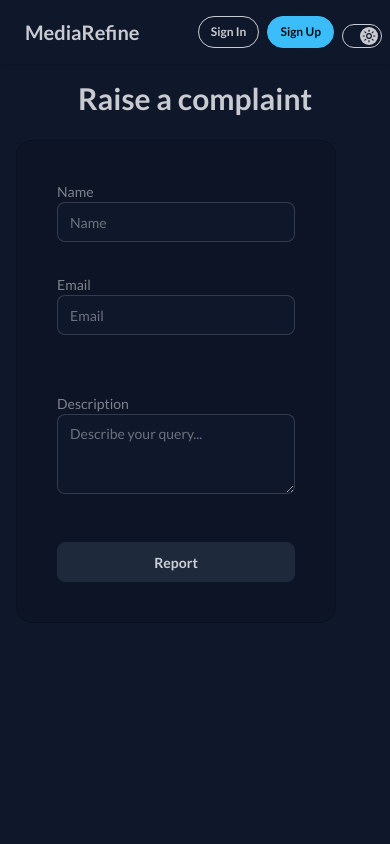
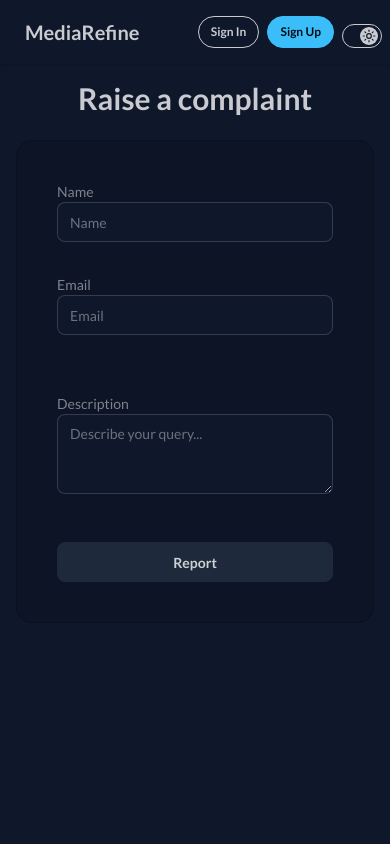
Before and after one commit to iamsoumaditya/Cloudinary-Sass, a Next.js app: page /complaint in a window 390 px wide. Shown: the top 844 px of the page. Built offline with nearby package versions, Linux system fonts and the light colour scheme; no server answers.

Commit message:
feat: update contact form styling for improved responsiveness

```diff
--- a/components/Contact.tsx
+++ b/components/Contact.tsx
@@ -32,7 +32,7 @@ export default function Contact({ type }: { type: string }) {
     }
   };
   return (
-    <fieldset className="fieldset bg-base-200 border-base-300 rounded-box w-xs border p-4 text-base-content">
+    <fieldset className="fieldset bg-base-200 border-base-300 rounded-box border p-4 text-base-content max-w-screen">
       <form className="card-body space-y-6" onSubmit={handleContact}>
         <div className="form-control w-full">
           <label className="label">Name</label>
```
